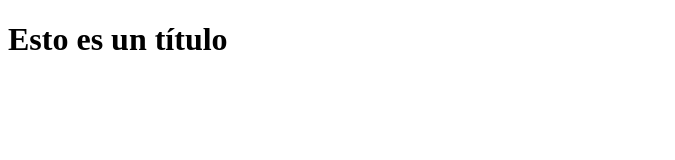
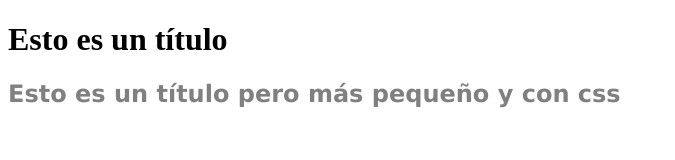
Before and after one commit to gabcasero/mas_python, a plain HTML site: page index.html in a window 1280 px wide. Shown: the whole page, without its empty margins (0-675 px from the left). Drawn offline with Linux system fonts and the light colour scheme.

Commit message:
modificaciones en html, añado css

```diff
--- a/index.html
+++ b/index.html
@@ -8,5 +8,14 @@
   </head>
   <body>
     <h1>Esto es un título</h1>
+    <h2
+      style="
+        color: grey;
+        font-family: 'Lucida Sans', 'Lucida Sans Regular', 'Lucida Grande',
+          'Lucida Sans Unicode', Geneva, Verdana, sans-serif;
+      "
+    >
+      Esto es un título pero más pequeño y con css
+    </h2>
   </body>
 </html>
```
